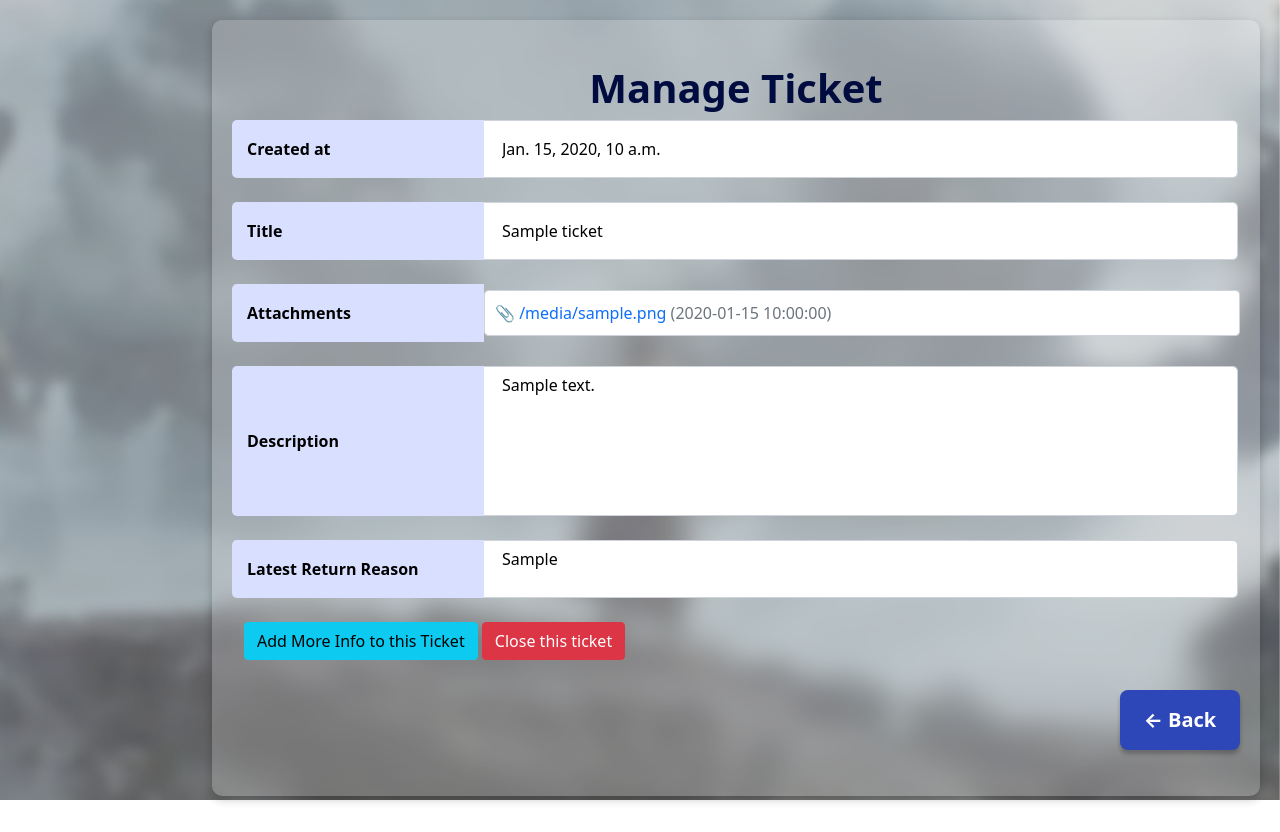
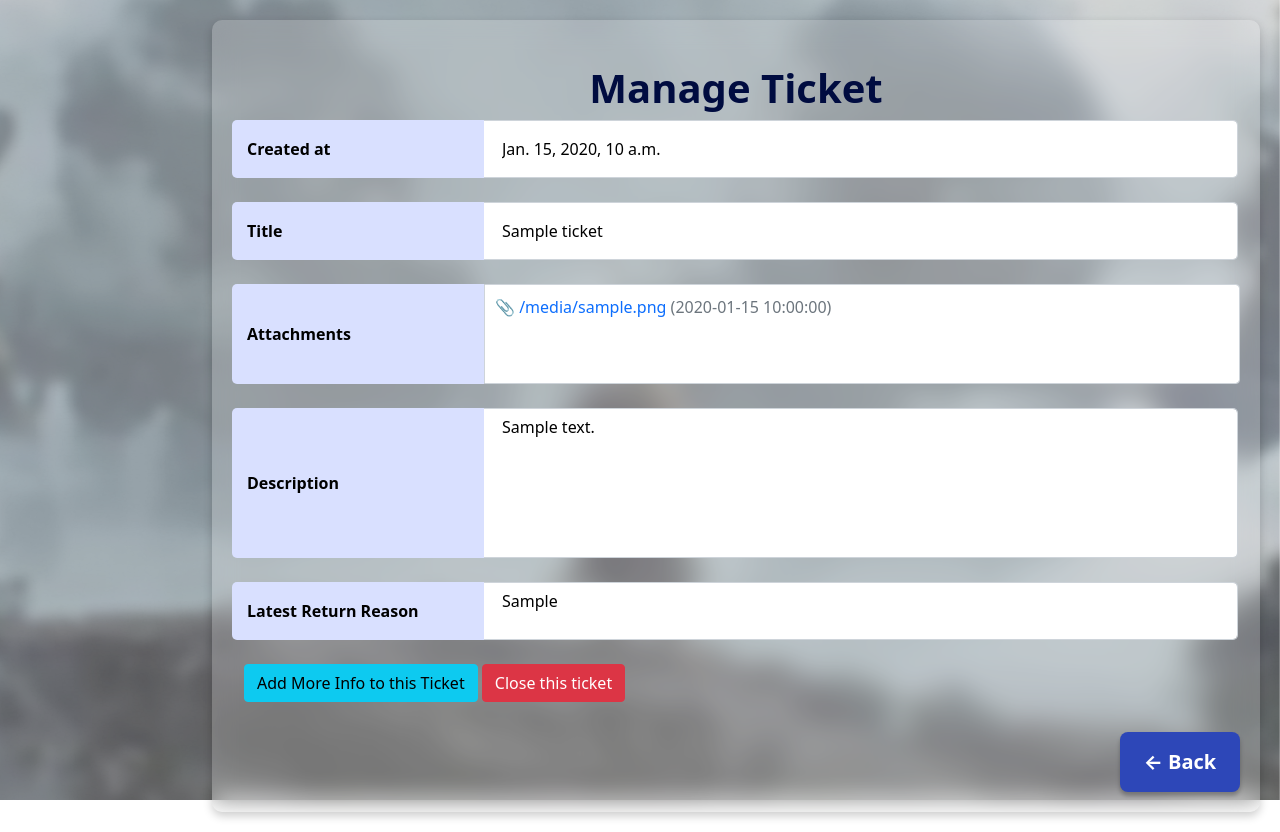
Before and after one commit to Xujiangjing/SEG_WUKONG, a Django app: template tickets/templates/tickets/manage_tickets_page_for_student.html in a window 1280 px wide. Before the commit the page ends 803 px from the top, so only its background shows below. Run offline with Django 4.2, Linux system fonts and the light colour scheme; the template is opened without the code that fills it: most values are stand-ins (such as "Sample title", 1, 10 or a date in 2020); some libraries are stand-ins or nearby versions.

Commit message:
solve the ui-design problem for attachments

```diff
--- a/tickets/templates/tickets/manage_tickets_page_for_program_officer.html
+++ b/tickets/templates/tickets/manage_tickets_page_for_program_officer.html
@@ -77,9 +77,9 @@
                         </div>
 
                         <!-- Attachments -->
-                        <div class="mb-3 row align-items-center">
+                        <div class="mb-3 row align-items-center attachments-row">
                             <div class="col-sm-3">
-                              <div class="readonly-box subtitle-box">Attachments</div>
+                              <div class="readonly-box subtitle-box attachments-subtitle">Attachments</div>
                             </div>
                             <div class="col-sm-9">
                               {% if attachments %}
@@ -96,7 +96,7 @@
                                 </ul>
                               </div>
                               {% else %}
-                              <input type="text" class="form-control" value="No attachments" readonly>
+                              <input type="text" class="form-control attachments-box" value="No attachments" readonly>
                               {% endif %}
                             </div>
                         </div>
--- a/tickets/templates/tickets/manage_tickets_page_for_student.html
+++ b/tickets/templates/tickets/manage_tickets_page_for_student.html
@@ -26,13 +26,13 @@
       </div>
 
       <!-- Attachments -->
-      <div class="mb-3 row align-items-center">
+      <div class="mb-3 row align-items-center attachments-row">
         <div class="col-sm-3">
-          <div class="readonly-box subtitle-box">Attachments</div>
+          <div class="readonly-box subtitle-box attachments-subtitle">Attachments</div>
         </div>
         <div class="col-sm-9">
           {% if attachments %}
-          <div class="form-control" style="height:auto; background-color: white; padding:10px;">
+          <div class="form-control attachments-box">
             <ul class="list-unstyled mb-0">
               {% for attachment in attachments %}
               <li>
@@ -45,7 +45,7 @@
             </ul>
           </div>
           {% else %}
-          <input type="text" class="form-control" value="No attachments" readonly>
+          <input type="text" class="form-control attachments-box" value="No attachments" readonly>
           {% endif %}
         </div>
       </div>
```
Also changed, not shown: tickets/templates/tickets/manage_tickets_page_for_specialist.html (+4 -4 lines), tickets/templates/tickets/ticket_detail.html (indentation only).
